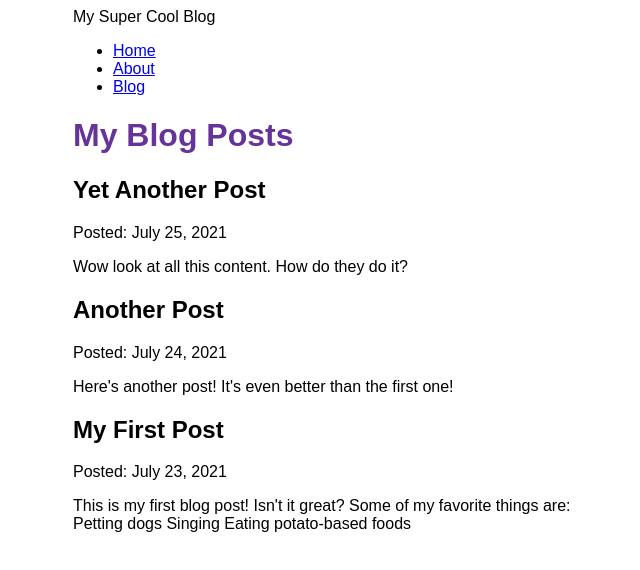
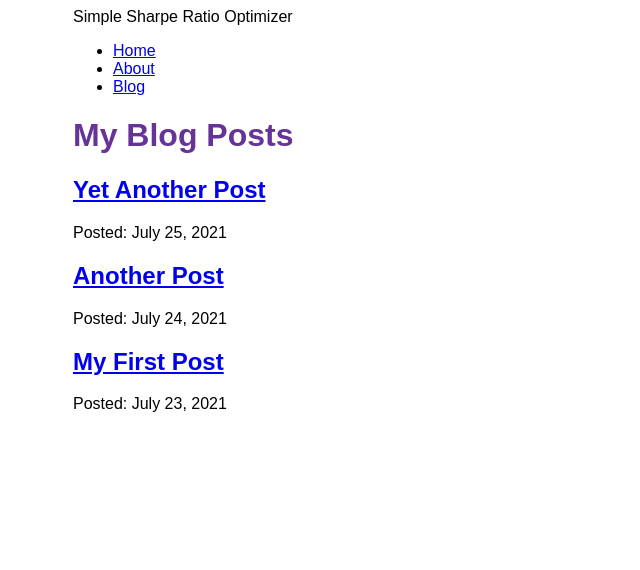
Before and after one commit to pfischer1687/mean-variance-analyzer, a Gatsby site: page /blog in a window 1280 px wide. Shown: the whole page, without its empty margins (317-957 px from the left). Built offline with nearby package versions, Linux system fonts and the light colour scheme; Gatsby itself is replaced by a stand-in of ours.

Commit message:
Adds title to site metadata

```diff
--- a/gatsby-config.js
+++ b/gatsby-config.js
@@ -1,6 +1,6 @@
 module.exports = {
   siteMetadata: {
-    title: "My Super Cool Blog",
+    title: "Simple Sharpe Ratio Optimizer",
   },
   plugins: [
     "gatsby-plugin-image",
--- a/src/pages/blog/index.js
+++ b/src/pages/blog/index.js
@@ -1,5 +1,5 @@
 import * as React from "react";
-import { graphql } from "gatsby";
+import { Link, graphql } from "gatsby";
 import Layout from "../../components/layout";
 import Seo from "../../components/seo";
 
@@ -8,9 +8,12 @@
     <Layout pageTitle="My Blog Posts">
       {data.allMdx.nodes.map((node) => (
         <article key={node.id}>
-          <h2>{node.frontmatter.title}</h2>
+          <h2>
+            <Link to={`/blog/${node.frontmatter.slug}`}>
+              {node.frontmatter.title}
+            </Link>
+          </h2>
           <p>Posted: {node.frontmatter.date}</p>
-          <p>{node.excerpt}</p>
         </article>
       ))}
     </Layout>
@@ -24,9 +27,9 @@
         frontmatter {
           date(formatString: "MMMM D, YYYY")
           title
+          slug
         }
         id
-        excerpt
       }
     }
   }
```
